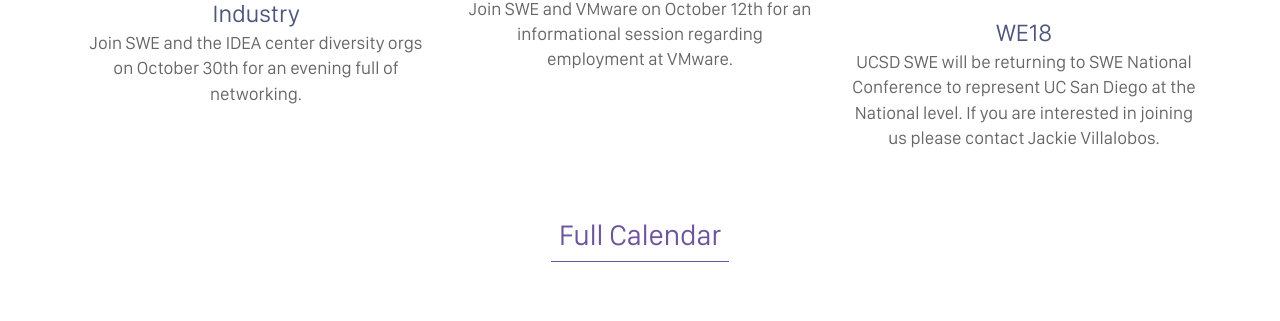
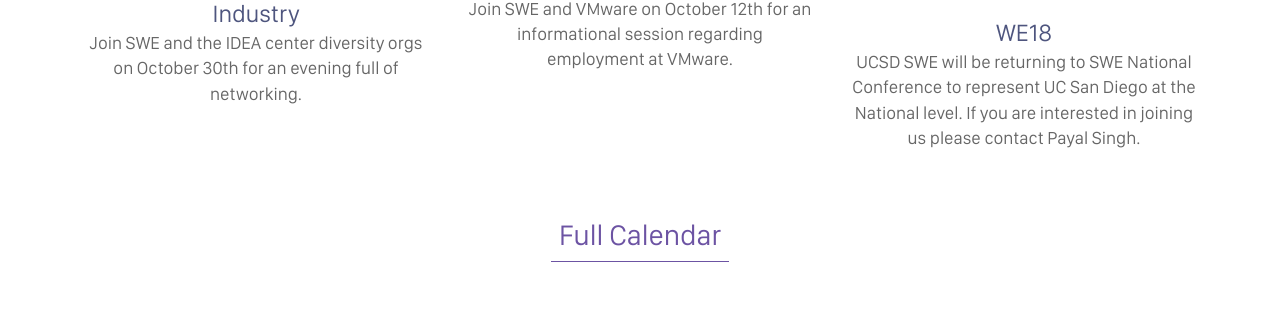
Before and after one commit to sweucsd/swe-website-old, a Jekyll site: the page built from professional.markdown, in a window 1280 px wide and 900 px high, scrolled down 1376 px. Shown: the part 209-530 px from the top of the window. Built offline with Jekyll 4.4.1, drawn with Linux system fonts in a browser that asks for light colours; comment, search, counter and statistics services are not loaded.

Commit message:
Updated Professional

```diff
--- a/professional.markdown
+++ b/professional.markdown
@@ -22,7 +22,7 @@ events:
   title: WE18
   intro: 'UCSD SWE will be returning to SWE National Conference to represent UC San
     Diego at the National level. If you are interested in joining us please contact
-    Jackie Villalobos. '
-  url: mailto:j6villal@ucsd.edu
+    Payal Singh. '
+  url: mailto:pks007@ucsd.edu
 layout: social
 ---
```
